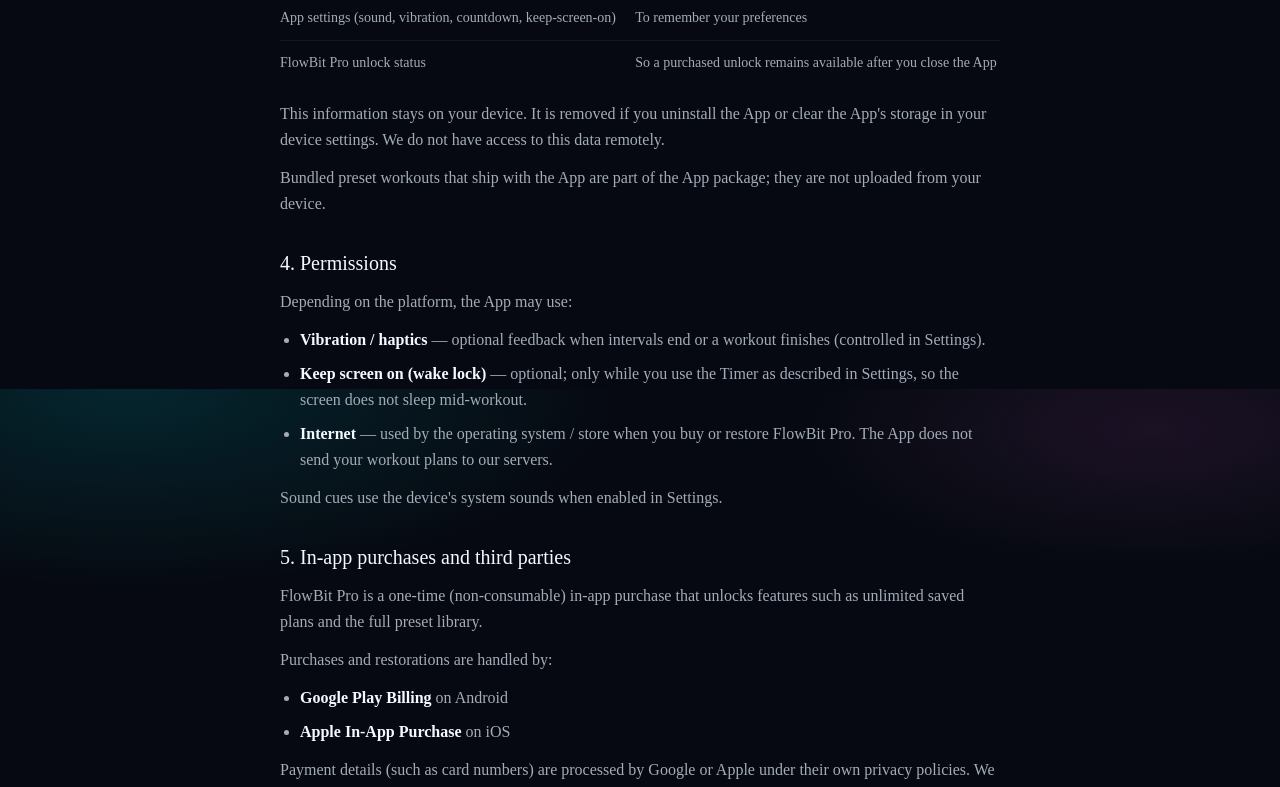
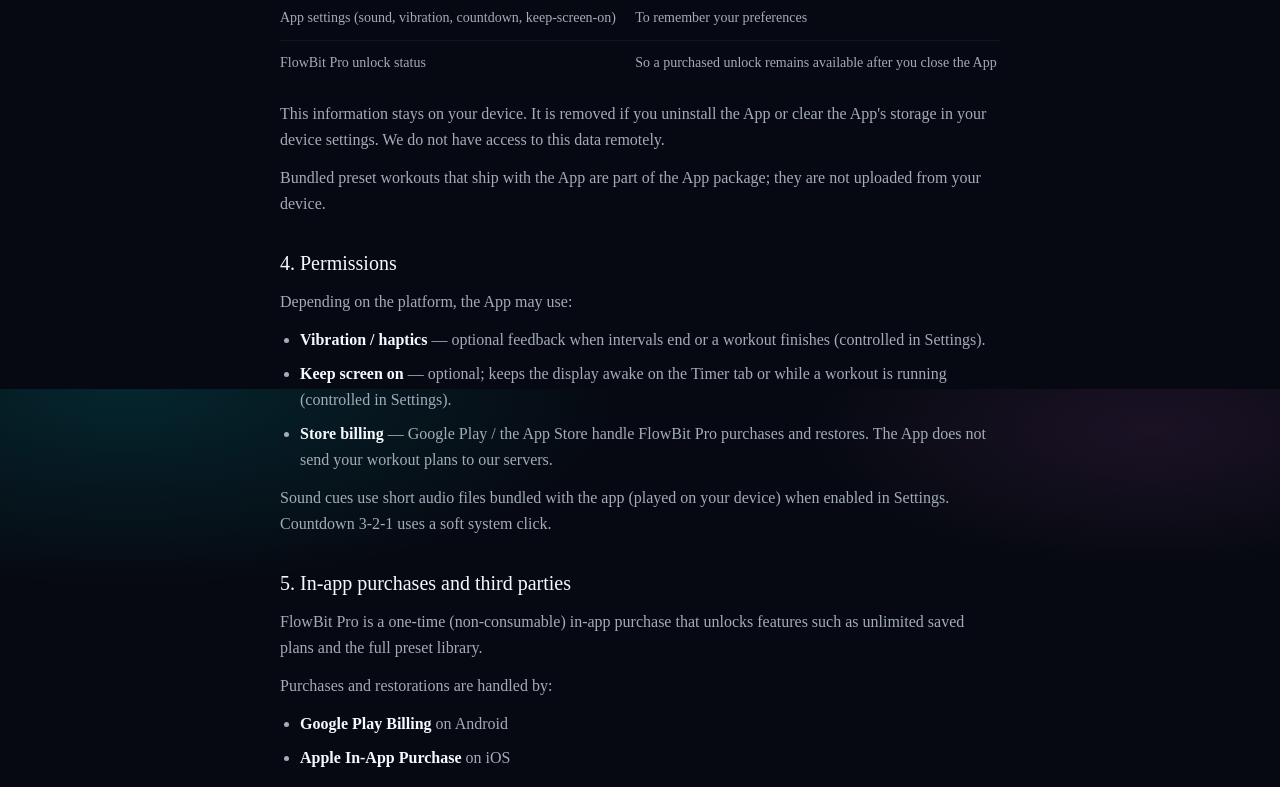
Before and after one commit to PatrykIwasieczko/company-website, a Next.js app: page /projects/flowbit/privacy in a window 1280 px wide. Shown: the part 1211-1998 px from the top of the page. Built offline with nearby package versions, Linux system fonts and the light colour scheme.

Commit message:
chore: update flowbit privacy policy 21.07

```diff
--- a/src/content/legal/flowbit-privacy.tsx
+++ b/src/content/legal/flowbit-privacy.tsx
@@ -4,7 +4,7 @@
   "text-foreground underline-offset-4 hover:underline";
 
 export const flowbitPrivacyMeta = {
-  lastUpdated: "July 18, 2026",
+  lastUpdated: "July 21, 2026",
   title: "FlowBit Privacy Policy",
   description:
     "How FlowBit handles information on Android and iOS — no accounts, no ads, local-only workout data.",
@@ -149,19 +149,20 @@
             (controlled in Settings).
           </li>
           <li>
-            <strong className="text-foreground">Keep screen on (wake lock)</strong>{" "}
-            — optional; only while you use the Timer as described in Settings, so
-            the screen does not sleep mid-workout.
+            <strong className="text-foreground">Keep screen on</strong> —
+            optional; keeps the display awake on the Timer tab or while a workout
+            is running (controlled in Settings).
           </li>
           <li>
-            <strong className="text-foreground">Internet</strong> — used by the
-            operating system / store when you buy or restore FlowBit Pro. The App
-            does not send your workout plans to our servers.
+            <strong className="text-foreground">Store billing</strong> — Google
+            Play / the App Store handle FlowBit Pro purchases and restores. The
+            App does not send your workout plans to our servers.
           </li>
         </ul>
         <p className="mt-3 leading-relaxed">
-          Sound cues use the device&apos;s system sounds when enabled in
-          Settings.
+          Sound cues use short audio files bundled with the app (played on your
+          device) when enabled in Settings. Countdown 3-2-1 uses a soft system
+          click.
         </p>
       </section>
 
```
